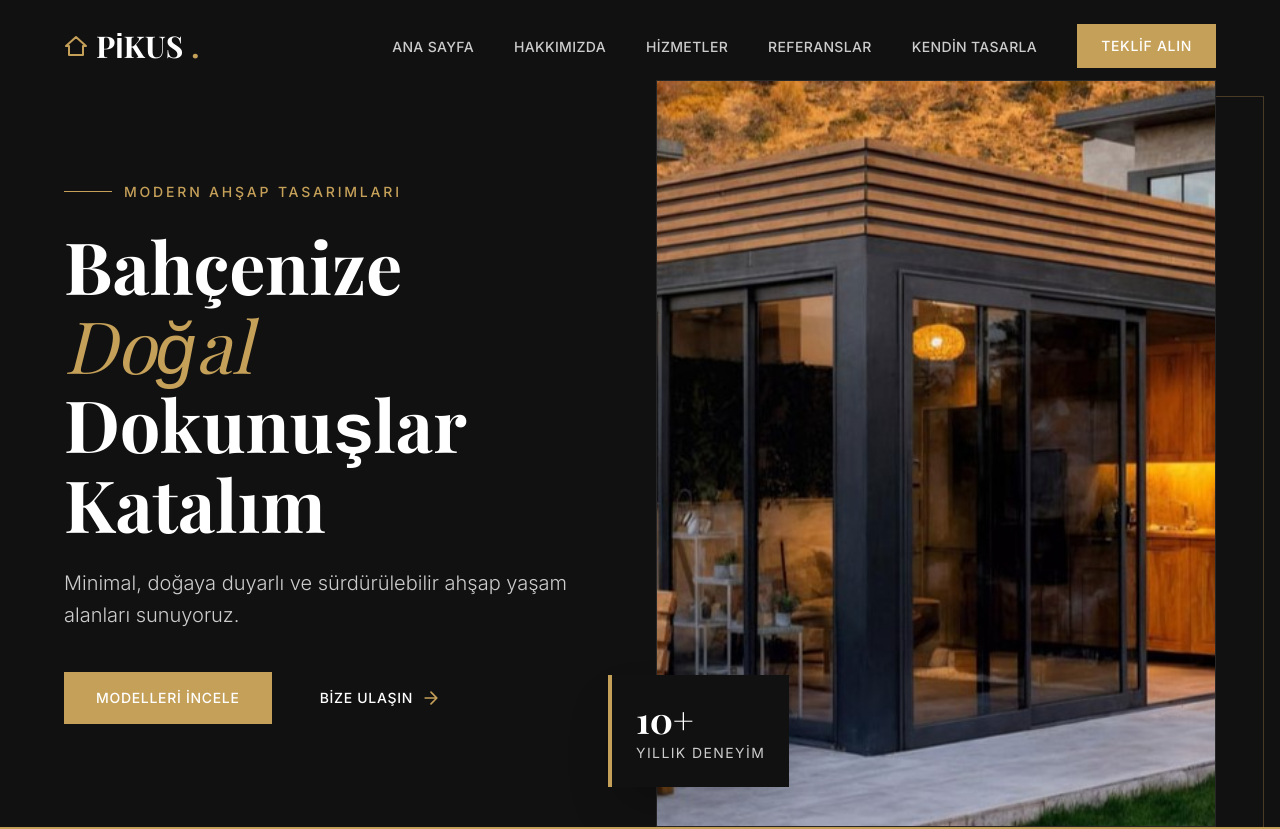
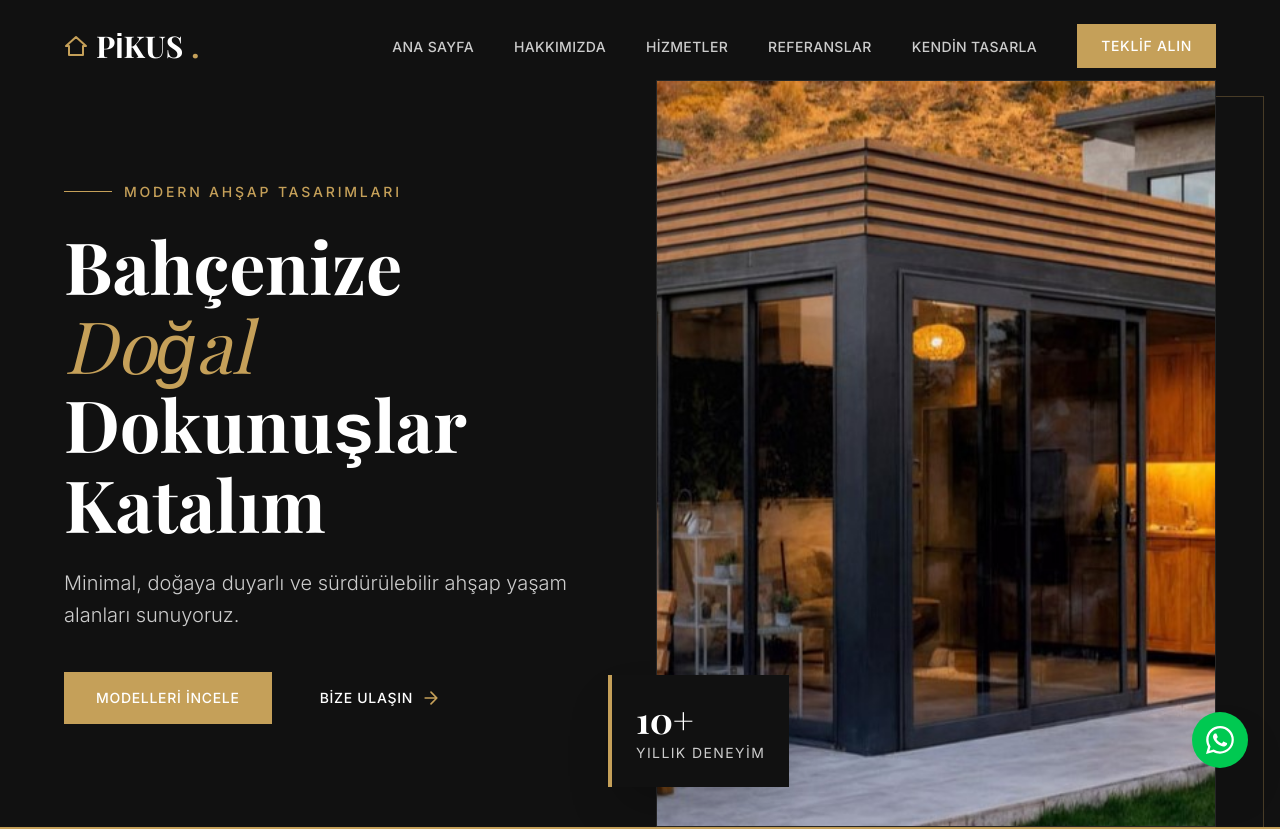
Before and after one commit to fatihemrertekin/sirket-sitesi, a Next.js app: page / in a window 1280 px wide. Shown: the top 829 px of the page. Built offline with nearby package versions, Linux system fonts and the light colour scheme; a web font is replaced by a local one.

Commit message:
feat: initialize site content, layout, footer, and floating WhatsApp contact button

```diff
--- a/src/app/layout.jsx
+++ b/src/app/layout.jsx
@@ -2,6 +2,7 @@
 import "./globals.css";
 import Navbar from "@/components/layout/Navbar";
 import Footer from "@/components/layout/Footer";
+import WhatsAppButton from "@/components/ui/WhatsAppButton";
 
 const inter = Inter({
   variable: "--font-inter",
@@ -36,6 +37,7 @@
         <Navbar />
         <main className="flex-1">{children}</main>
         <Footer />
+        <WhatsAppButton />
       </body>
     </html>
   );
--- a/src/components/layout/Footer.jsx
+++ b/src/components/layout/Footer.jsx
@@ -90,6 +90,14 @@
                 </a>
               </li>
               <li className="flex items-start gap-3">
+                <svg className="w-5 h-5 text-accent-500 flex-shrink-0 mt-1" fill="currentColor" viewBox="0 0 24 24">
+                  <path d="M17.472 14.382c-.297-.149-1.758-.867-2.03-.967-.273-.099-.471-.148-.67.15-.197.297-.767.966-.94 1.164-.173.199-.347.223-.644.075-.297-.15-1.255-.463-2.39-1.475-.883-.788-1.48-1.761-1.653-2.059-.173-.297-.018-.458.13-.606.134-.133.298-.347.446-.52.149-.174.198-.298.298-.497.099-.198.05-.371-.025-.52-.075-.149-.669-1.612-.916-2.207-.242-.579-.487-.5-.669-.51-.173-.008-.371-.01-.57-.01-.198 0-.52.074-.792.372-.272.297-1.04 1.016-1.04 2.479 0 1.462 1.065 2.875 1.213 3.074.149.198 2.096 3.2 5.077 4.487.709.306 1.262.489 1.694.625.712.227 1.36.195 1.871.118.571-.085 1.758-.719 2.006-1.413.248-.694.248-1.289.173-1.413-.074-.124-.272-.198-.57-.347m-5.421 7.403h-.004a9.87 9.87 0 01-5.031-1.378l-.361-.214-3.741.982.998-3.648-.235-.374a9.86 9.86 0 01-1.51-5.26c.001-5.45 4.436-9.884 9.888-9.884 2.64 0 5.122 1.03 6.988 2.898a9.825 9.825 0 012.893 6.994c-.003 5.45-4.438 9.884-9.885 9.884m8.413-18.297A11.815 11.815 0 0012.05 0C5.495 0 .16 5.335.157 11.892c0 2.096.547 4.142 1.588 5.945L0 24l6.335-1.662c1.72.937 3.659 1.432 5.631 1.432h.005c6.554 0 11.89-5.335 11.893-11.893a11.821 11.821 0 00-3.414-8.414" />
+                </svg>
+                <a href={`https://wa.me/${companyInfo.whatsapp}`} target="_blank" rel="noopener noreferrer" className="text-primary-400 font-light hover:text-accent-500 transition-colors text-sm">
+                  WhatsApp: +{companyInfo.whatsapp}
+                </a>
+              </li>
+              <li className="flex items-start gap-3">
                 <svg className="w-5 h-5 text-accent-500 flex-shrink-0 mt-1" fill="none" stroke="currentColor" viewBox="0 0 24 24">
                   <path strokeLinecap="round" strokeLinejoin="round" strokeWidth="1.5" d="M3 8l7.89 5.26a2 2 0 002.22 0L21 8M5 19h14a2 2 0 002-2V7a2 2 0 00-2-2H5a2 2 0 00-2 2v10a2 2 0 002 2z" />
                 </svg>
--- a/src/components/sections/ContactForm.jsx
+++ b/src/components/sections/ContactForm.jsx
@@ -128,6 +128,18 @@
                   <a href={`tel:${companyInfo.phone.replace(/\s+/g, '')}`} className="text-primary-300 font-light text-sm hover:text-accent-500 transition-colors">{companyInfo.phone}</a>
                 </div>
               </div>
+
+              <div className="flex items-start gap-4">
+                <div className="w-12 h-12 border border-accent-500 flex items-center justify-center flex-shrink-0 text-accent-500">
+                  <svg width="24" height="24" viewBox="0 0 24 24" fill="currentColor">
+                    <path d="M17.472 14.382c-.297-.149-1.758-.867-2.03-.967-.273-.099-.471-.148-.67.15-.197.297-.767.966-.94 1.164-.173.199-.347.223-.644.075-.297-.15-1.255-.463-2.39-1.475-.883-.788-1.48-1.761-1.653-2.059-.173-.297-.018-.458.13-.606.134-.133.298-.347.446-.52.149-.174.198-.298.298-.497.099-.198.05-.371-.025-.52-.075-.149-.669-1.612-.916-2.207-.242-.579-.487-.5-.669-.51-.173-.008-.371-.01-.57-.01-.198 0-.52.074-.792.372-.272.297-1.04 1.016-1.04 2.479 0 1.462 1.065 2.875 1.213 3.074.149.198 2.096 3.2 5.077 4.487.709.306 1.262.489 1.694.625.712.227 1.36.195 1.871.118.571-.085 1.758-.719 2.006-1.413.248-.694.248-1.289.173-1.413-.074-.124-.272-.198-.57-.347m-5.421 7.403h-.004a9.87 9.87 0 01-5.031-1.378l-.361-.214-3.741.982.998-3.648-.235-.374a9.86 9.86 0 01-1.51-5.26c.001-5.45 4.436-9.884 9.888-9.884 2.64 0 5.122 1.03 6.988 2.898a9.825 9.825 0 012.893 6.994c-.003 5.45-4.438 9.884-9.885 9.884m8.413-18.297A11.815 11.815 0 0012.05 0C5.495 0 .16 5.335.157 11.892c0 2.096.547 4.142 1.588 5.945L0 24l6.335-1.662c1.72.937 3.659 1.432 5.631 1.432h.005c6.554 0 11.89-5.335 11.893-11.893a11.821 11.821 0 00-3.414-8.414" />
+                  </svg>
+                </div>
+                <div>
+                  <h4 className="text-white font-bold mb-1 tracking-wide" style={{ fontFamily: 'var(--font-playfair), serif' }}>WhatsApp</h4>
+                  <a href={`https://wa.me/${companyInfo.whatsapp}`} target="_blank" rel="noopener noreferrer" className="text-primary-300 font-light text-sm hover:text-accent-500 transition-colors">Mesaj Gönder</a>
+                </div>
+              </div>
             </div>
           </div>
 
--- /dev/null
+++ b/src/components/ui/WhatsAppButton.jsx
@@ -0,0 +1,37 @@
+"use client";
+
+import { companyInfo } from "@/content/company";
+
+export default function WhatsAppButton() {
+  const whatsappUrl = `https://wa.me/${companyInfo.whatsapp}?text=${encodeURIComponent("Merhaba, projeleriniz hakkında bilgi almak istiyorum.")}`;
+
+  return (
+    <div className="fixed bottom-8 right-8 z-[9999] group">
+      {/* Pulse Effect */}
+      <div className="absolute inset-0 rounded-full bg-green-500 animate-ping opacity-20 group-hover:opacity-40 transition-opacity"></div>
+
+      {/* Tooltip */}
+      <div className="absolute right-full mr-4 top-1/2 -translate-y-1/2 px-4 py-2 bg-white text-primary-900 text-xs font-bold uppercase tracking-widest whitespace-nowrap opacity-0 translate-x-4 group-hover:opacity-100 group-hover:translate-x-0 transition-all duration-300 pointer-events-none shadow-2xl border-r-4 border-green-500">
+        WhatsApp ile Sorun
+      </div>
+
+      {/* Button */}
+      <a
+        href={whatsappUrl}
+        target="_blank"
+        rel="noopener noreferrer"
+        className="relative flex items-center justify-center w-14 h-14 bg-green-500 text-white rounded-full shadow-2xl transition-all duration-500 hover:scale-110 hover:rotate-[360deg] active:scale-95 group-hover:bg-white group-hover:text-green-500"
+        aria-label="WhatsApp üzerinden mesaj gönderin"
+      >
+        <svg
+          className="w-7 h-7"
+          fill="currentColor"
+          viewBox="0 0 24 24"
+          xmlns="http://www.w3.org/2000/svg"
+        >
+          <path d="M17.472 14.382c-.297-.149-1.758-.867-2.03-.967-.273-.099-.471-.148-.67.15-.197.297-.767.966-.94 1.164-.173.199-.347.223-.644.075-.297-.15-1.255-.463-2.39-1.475-.883-.788-1.48-1.761-1.653-2.059-.173-.297-.018-.458.13-.606.134-.133.298-.347.446-.52.149-.174.198-.298.298-.497.099-.198.05-.371-.025-.52-.075-.149-.669-1.612-.916-2.207-.242-.579-.487-.5-.669-.51-.173-.008-.371-.01-.57-.01-.198 0-.52.074-.792.372-.272.297-1.04 1.016-1.04 2.479 0 1.462 1.065 2.875 1.213 3.074.149.198 2.096 3.2 5.077 4.487.709.306 1.262.489 1.694.625.712.227 1.36.195 1.871.118.571-.085 1.758-.719 2.006-1.413.248-.694.248-1.289.173-1.413-.074-.124-.272-.198-.57-.347m-5.421 7.403h-.004a9.87 9.87 0 01-5.031-1.378l-.361-.214-3.741.982.998-3.648-.235-.374a9.86 9.86 0 01-1.51-5.26c.001-5.45 4.436-9.884 9.888-9.884 2.64 0 5.122 1.03 6.988 2.898a9.825 9.825 0 012.893 6.994c-.003 5.45-4.438 9.884-9.885 9.884m8.413-18.297A11.815 11.815 0 0012.05 0C5.495 0 .16 5.335.157 11.892c0 2.096.547 4.142 1.588 5.945L0 24l6.335-1.662c1.72.937 3.659 1.432 5.631 1.432h.005c6.554 0 11.89-5.335 11.893-11.893a11.821 11.821 0 00-3.414-8.414" />
+        </svg>
+      </a>
+    </div>
+  );
+}
--- a/src/content/company.js
+++ b/src/content/company.js
@@ -16,4 +16,5 @@
     instagram: "https://instagram.com/pikusahsap",
     facebook: "https://www.facebook.com/pikusahsap",
   },
+  whatsapp: "903525022086",
 };
```
